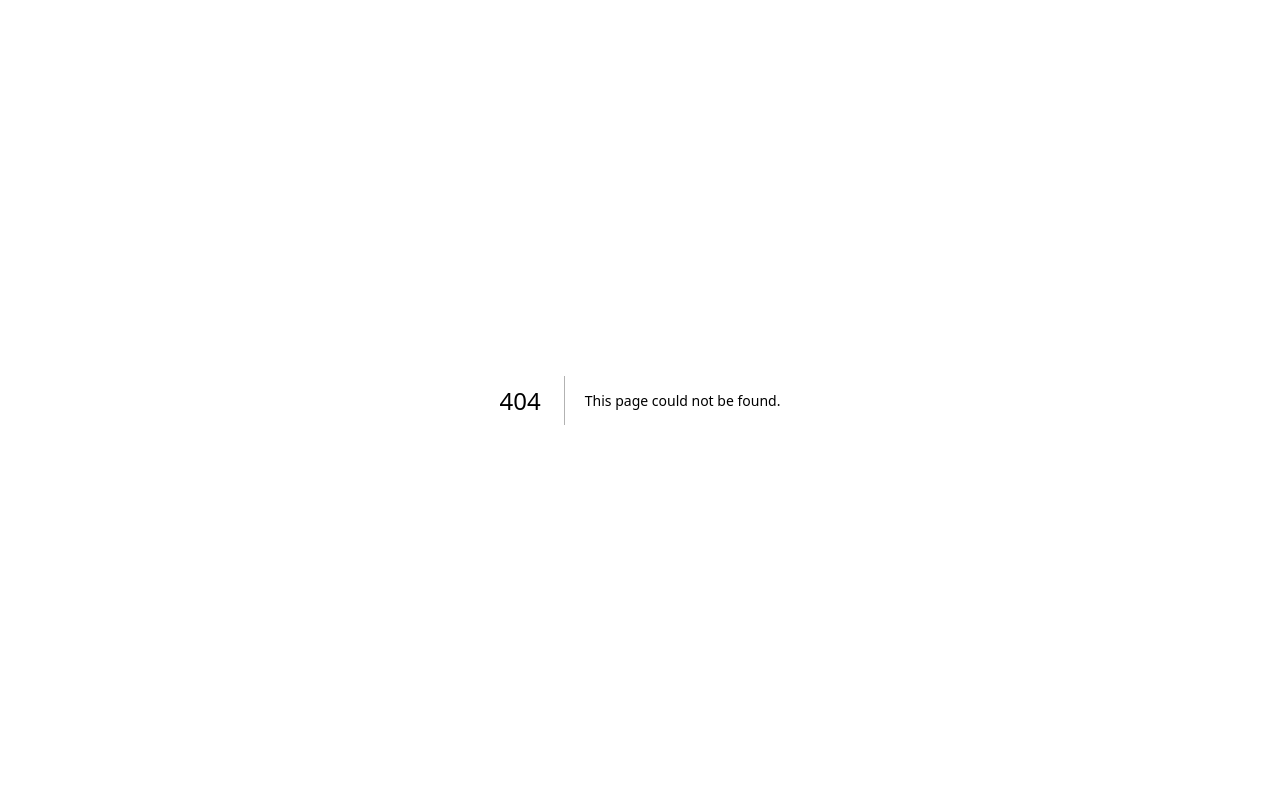
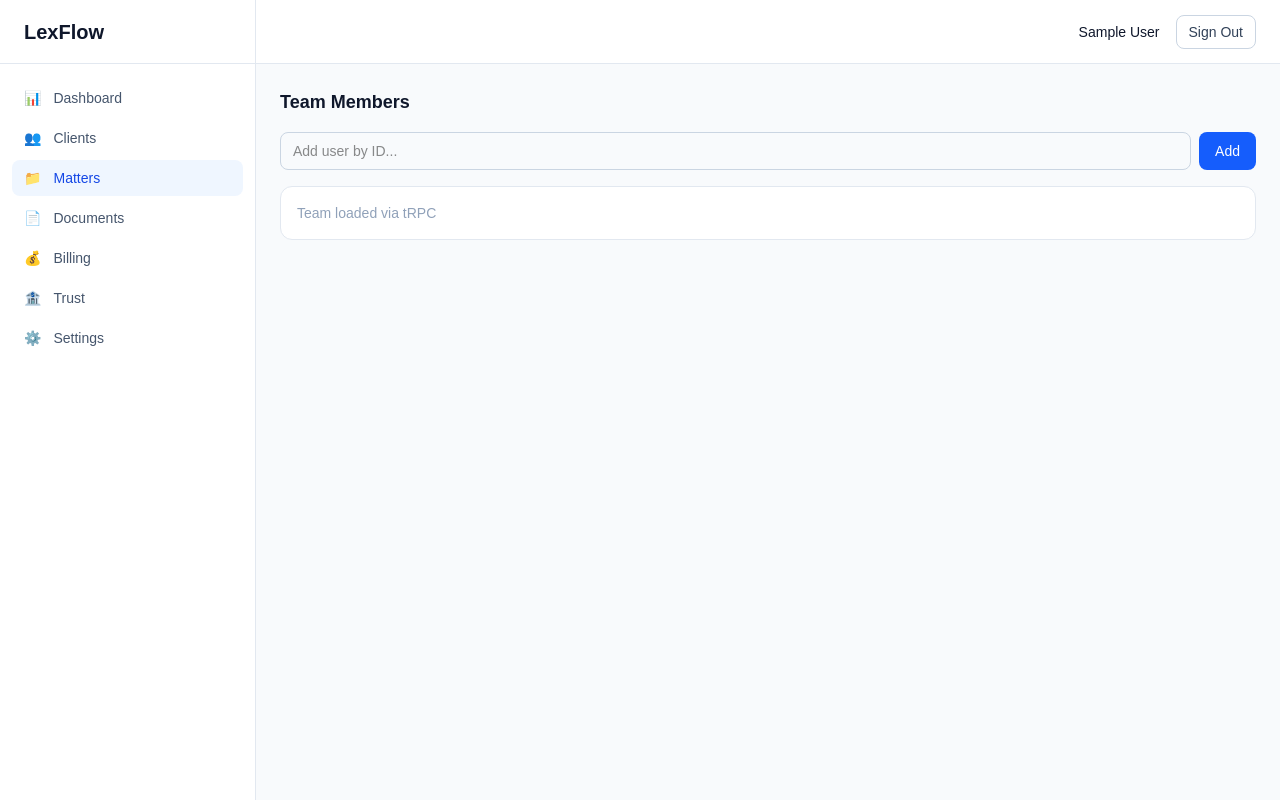
Before and after one commit to BigRigVibeCoder/lexflow-frontend, a Next.js app: page /matters/1/team in a window 1280 px wide. Before the commit this address had no page. Built offline with nearby package versions, Linux system fonts and the light colour scheme; no server answers; sample sign-in values are in the browser's storage.

Commit message:
feat(SPR-003): T-030 matter team UI

```diff
--- /dev/null
+++ b/src/app/(dashboard)/matters/[id]/team/page.tsx
@@ -0,0 +1,13 @@
+"use client";
+import { useState } from "react";
+
+export default function MatterTeamPage() {
+  const [newUserId, setNewUserId] = useState("");
+  return (
+    <div data-testid="matter-team-page">
+      <h2 className="text-lg font-semibold text-slate-900">Team Members</h2>
+      <div className="mt-4 flex gap-2"><input type="text" placeholder="Add user by ID..." value={newUserId} onChange={(e) => setNewUserId(e.target.value)} className="flex-1 rounded-lg border border-slate-300 px-3 py-2 text-sm" data-testid="add-member-input" /><button className="rounded-lg bg-blue-600 px-4 py-2 text-sm text-white" data-testid="add-member-btn">Add</button></div>
+      <div className="mt-4 rounded-xl border border-slate-200 bg-white p-4" data-testid="team-list"><p className="text-sm text-slate-400">Team loaded via tRPC</p></div>
+    </div>
+  );
+}
```
Also changed, not shown: 1 other file (tests, documents, lock files or other folders).
